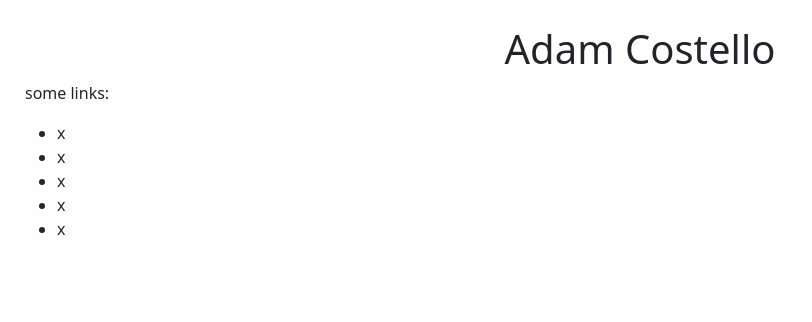
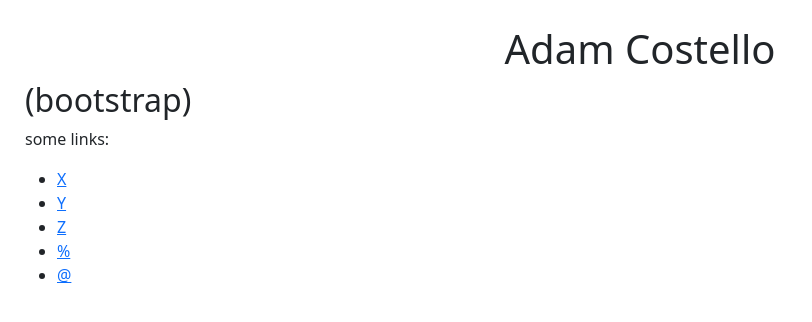
Before and after one commit to adamcos/adamcos.portfolio.io, a plain HTML site: page index.html in a window 1280 px wide. Shown: the whole page, without its empty margins (0-812 px from the left). Drawn offline with nearby package versions, Linux system fonts and the light colour scheme.

Commit message:
Update index.html

```diff
--- a/index.html
+++ b/index.html
@@ -9,13 +9,14 @@
 </head>
 <body>
 <h1 align="center">Adam Costello</h1>
+	<h2>(bootstrap)</h2>
 <p>some links:</p>
 <ul>
-  <li>x</li>
-  <li>x</li>
-  <li>x</li>
-  <li>x</li>
-  <li>x</li>
+  <li><a href="sandbox/index.html">X</a></li>
+  <li><a href="web/index.html">Y</a></li>
+  <li><a href="web/fishing.html">Z</a></li>
+  <li><a href="portfolio/Stage-chastity-brown.html">%</a></li>
+  <li><a href="portfolio/TPT-email-empty.html">@</a></li>
 </ul>
 <script src="https://cdn.jsdelivr.net/npm/bootstrap@5.3.3/dist/js/bootstrap.bundle.min.js" integrity="sha384-YvpcrYf0tY3lHB60NNkmXc5s9fDVZLESaAA55NDzOxhy9GkcIdslK1eN7N6jIeHz" crossorigin="anonymous"></script>
 </body>
```
